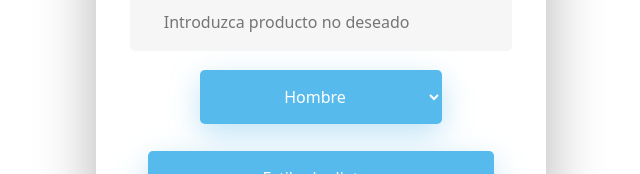
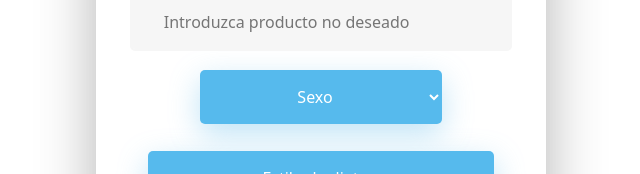
Before and after one commit to Alfesito/ISST-Grupo13-Caso-23, a React (Create React App) app in the folder frontend/: page /signin in a window 1280 px wide. Shown: the part 570-744 px from the top of the page, without its empty margins (319-959 px from the left). Built offline with nearby package versions, Linux system fonts and the light colour scheme; no server answers.

Commit message:
Obtener perfil de usuario

```diff
--- a/frontend/src/componentes/SignIn.js
+++ b/frontend/src/componentes/SignIn.js
@@ -196,6 +196,7 @@ export default function SignIn() {
 
 <div class="fadeIn tenth">
               <select className="selectorRecetas" onChange={handleSeleccionSexo} value={cuisine}>
+                <option value="">Sexo</option>
                 <option value="hombre">Hombre</option>
                 <option value="mujer">Mujer</option>
               </select>
```
